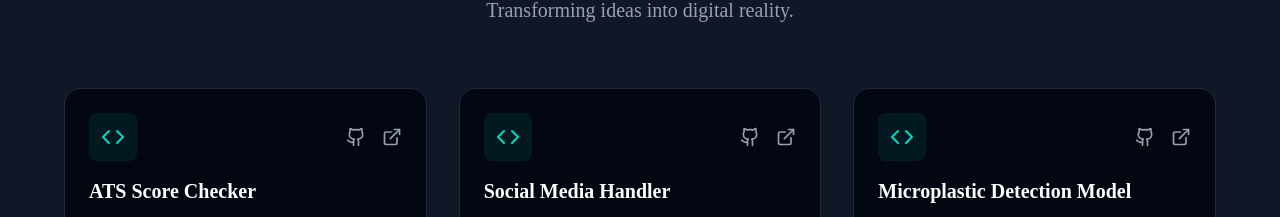
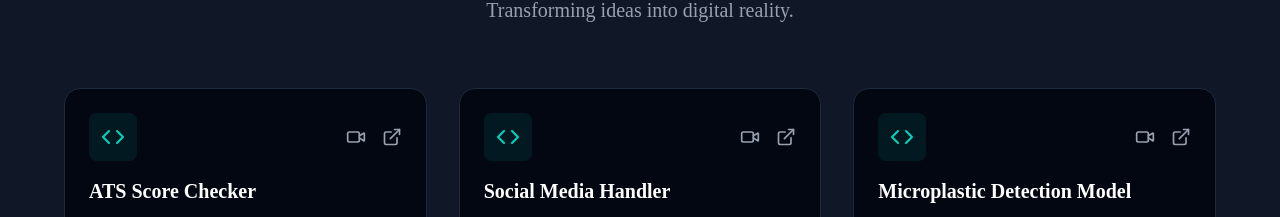
Before and after one commit to ayush9027089/portfolio-ayush, a React (Vite) app: page / in a window 1280 px wide. Shown: the part 4074-4291 px from the top of the page. Built offline with nearby package versions, Linux system fonts and the light colour scheme.

Commit message:
git icon changed to video icon

```diff
--- a/src/components/Projects.jsx
+++ b/src/components/Projects.jsx
@@ -1,5 +1,5 @@
 import React from 'react';
-import { Github, ExternalLink, Code } from 'lucide-react';
+import { ExternalLink, Code , Video } from 'lucide-react';
 
 const Projects = () => {
   // 1. DEFINING THE DATA LOGIC
@@ -54,7 +54,7 @@ const Projects = () => {
                   </div>
                   <div className="flex gap-4">
                     <a href={project.VideoLink} className="text-gray-400 hover:text-white transition-colors">
-                      <Github size={20} />
+                      <Video size={20} />
                     </a>
                     <a href={project.liveLink} className="text-gray-400 hover:text-white transition-colors">
                       <ExternalLink size={20} />
```
